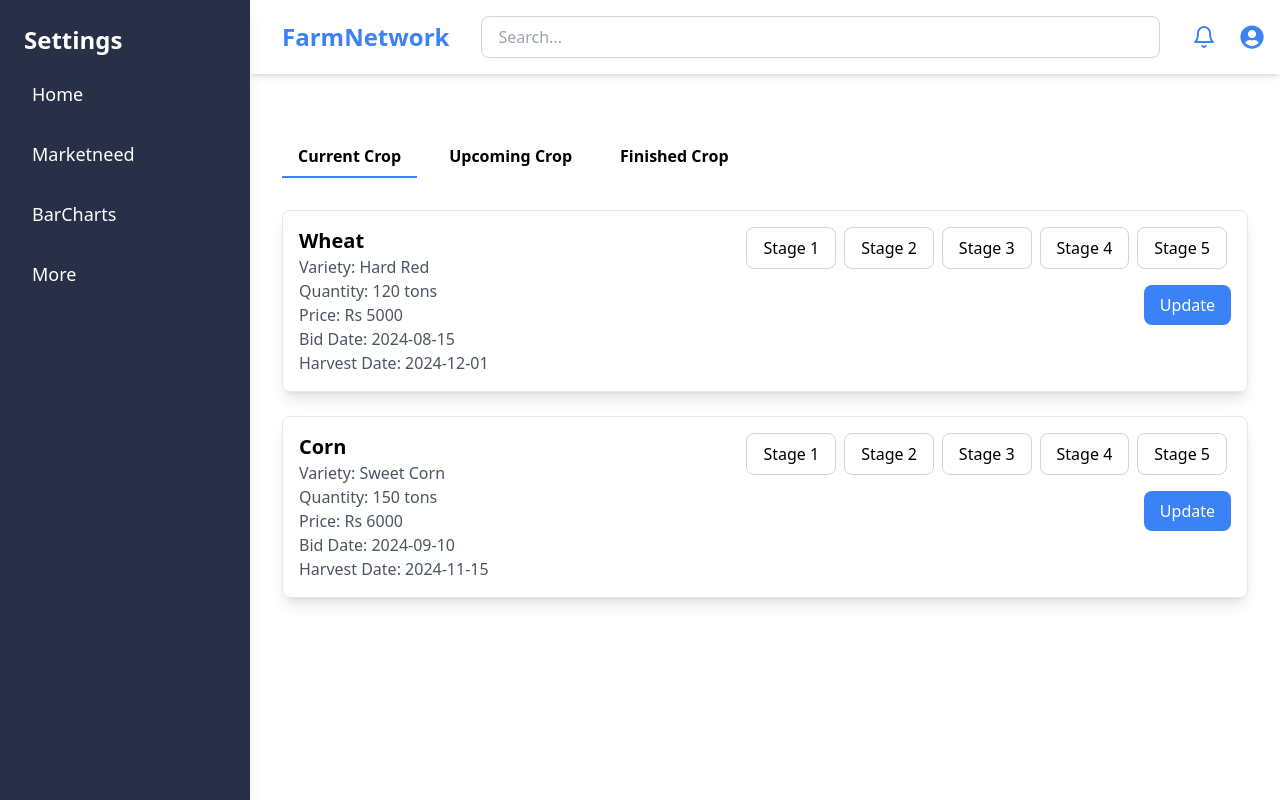
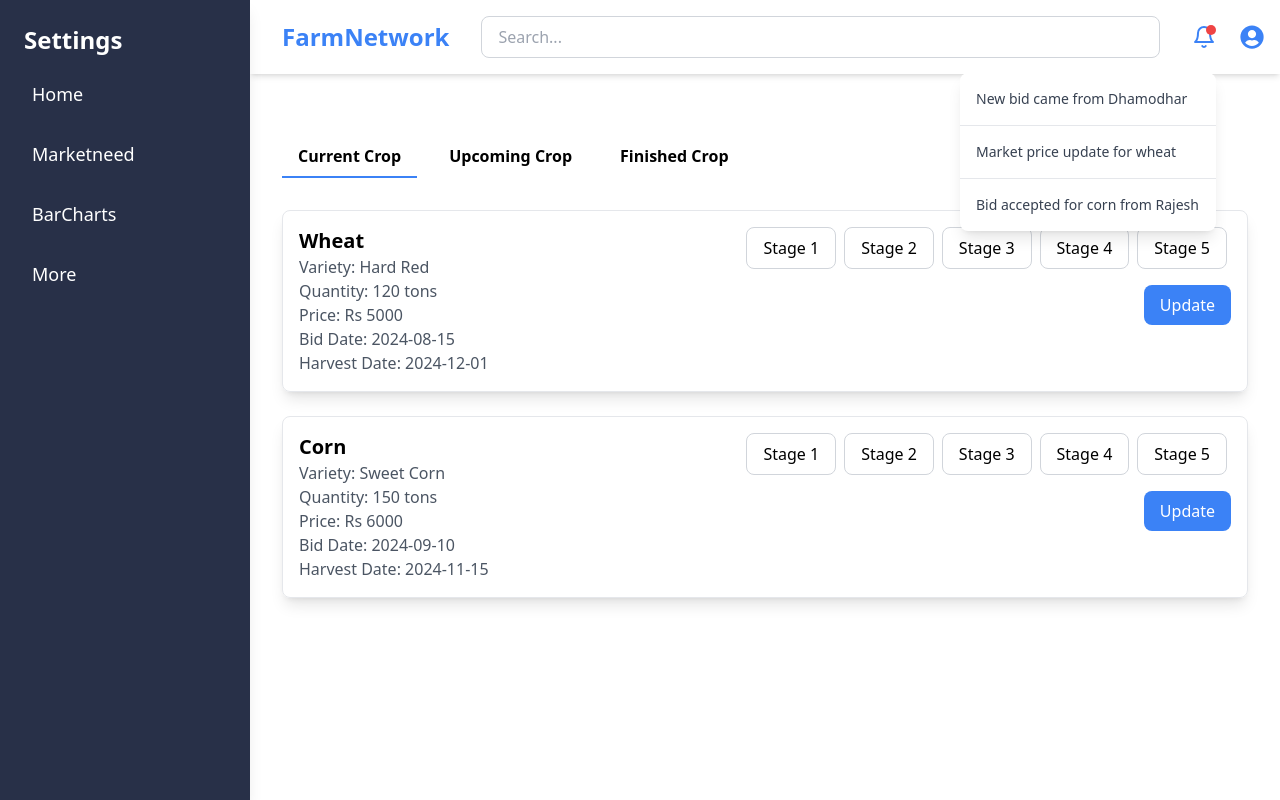
Before and after one commit to iamvbenz49/farm-network, a React (Create React App) app in the folder client/: page / in a window 1280 px wide. Both pictures are taken after a click on the icon 1204 px from the left and 37 px from the top of the page. Built offline with nearby package versions, Linux system fonts and the light colour scheme.

Commit message:
Added Notification fuctionality Added Login Page

```diff
--- a/client/src/App.js
+++ b/client/src/App.js
@@ -3,9 +3,12 @@ import HomePage from './Pages/Homepage';
 import Choose from './Pages/Choose';
 import WarHousePage from './Pages/WarHousePage';
 import FarmerPage from './Pages/FarmerPage';
+import LoginPage from './Pages/LoginPage';
 function App() {
   return (
-    <FarmerPage/>
+    <>
+     <FarmerPage></FarmerPage>
+    </>
   );
 }
 
--- a/client/src/Components/NavBar.jsx
+++ b/client/src/Components/NavBar.jsx
@@ -1,8 +1,19 @@
-import React from "react";
+import React, { useState } from "react";
 import { FiBell } from 'react-icons/fi';
 import { FaUserCircle } from 'react-icons/fa';
 
 function Navbar() {
+  const [notifications, setNotifications] = useState([
+    { id: 1, text: "New bid came from Dhamodhar" },
+    { id: 2, text: "Market price update for wheat" },
+    { id: 3, text: "Bid accepted for corn from Rajesh" },
+  ]);
+  const [showDropdown, setShowDropdown] = useState(false);
+
+  const handleNotificationClick = () => {
+    setShowDropdown(!showDropdown);
+  };
+
   return (
     <div className="flex">
       {/* Permanent Settings Section */}
@@ -51,8 +62,30 @@ function Navbar() {
             </div>
 
             {/* Right - Notification Icon and Profile */}
-            <div className="flex items-center space-x-6">
-              <FiBell className="text-2xl text-blue-500 cursor-pointer hover:text-blue-700" />
+            <div className="relative flex items-center space-x-6">
+              <div className="relative">
+                <FiBell
+                  className="text-2xl text-blue-500 cursor-pointer hover:text-blue-700"
+                  onClick={handleNotificationClick}
+                />
+                {notifications.length > 0 && (
+                  <span className="absolute top-0 right-0 block w-2.5 h-2.5 bg-red-500 rounded-full" />
+                )}
+                {showDropdown && (
+                  <div className="absolute top-12 right-0 w-64 bg-white shadow-lg rounded-lg z-30">
+                    <ul className="divide-y divide-gray-200">
+                      {notifications.map((notification) => (
+                        <li
+                          key={notification.id}
+                          className="p-4 text-sm text-gray-700 cursor-pointer hover:bg-gray-100"
+                        >
+                          {notification.text}
+                        </li>
+                      ))}
+                    </ul>
+                  </div>
+                )}
+              </div>
               <FaUserCircle className="text-2xl text-blue-500 cursor-pointer hover:text-blue-700" />
             </div>
           </div>
@@ -60,6 +93,7 @@ function Navbar() {
 
         {/* Content Section */}
         <div className="p-8 mt-10">
+          {/* Content goes here */}
         </div>
       </div>
     </div>
--- /dev/null
+++ b/client/src/Pages/LoginPage.jsx
@@ -0,0 +1,94 @@
+import React from "react";
+
+function LoginPage() {
+  // Inline CSS for the animations
+  const fadeSlideLeft = {
+    opacity: 0,
+    transform: 'translateX(-50px) scale(0.8) rotate(-10deg)',
+    animation: 'fadeInSlideLeft 1s ease-out forwards',
+  };
+
+  const bounceEffect = {
+    opacity: 0,
+    transform: 'translateY(-20px) rotate(10deg)',
+    animation: 'bounceIn 1s ease-out forwards',
+  };
+
+  // Keyframes for the animations
+  const keyframes = `
+    @keyframes fadeInSlideLeft {
+      to {
+        opacity: 1;
+        transform: translateX(0) scale(1) rotate(0deg);
+      }
+    }
+
+    @keyframes bounceIn {
+      0% {
+        opacity: 0;
+        transform: translateY(-20px) rotate(10deg);
+      }
+      50% {
+        opacity: 1;
+        transform: translateY(10px) rotate(-5deg);
+      }
+      100% {
+        opacity: 1;
+        transform: translateY(0) rotate(0deg);
+      }
+    }
+  `;
+
+  return (
+    <div className="h-screen flex">
+      {/* Left side with animation */}
+      <div className="w-1/2 flex items-center justify-start bg-[rgba(40,48,71,255)] text-white">
+        <div className="flex flex-col items-start ml-24">
+          <style>{keyframes}</style>
+          <h1 style={fadeSlideLeft} className="text-6xl font-bold font-sans mb-4">Farm</h1>
+          <h1 style={bounceEffect} className="text-6xl font-bold font-sans">NetWork</h1>
+        </div>
+      </div>
+
+      {/* Right side with Login Form */}
+      <div className="w-1/2 flex items-center justify-center bg-white">
+        <div className="w-full max-w-md">
+          <h2 className="text-3xl font-extrabold text-gray-800 mb-6 font-sans">
+            Welcome Back
+          </h2>
+          <p className="mb-4 text-sm text-gray-500 font-sans">Please login to your account</p>
+          <form>
+            <div className="mb-4">
+              <label className="block text-gray-700 text-sm font-bold mb-2 font-sans">
+                Email
+              </label>
+              <input
+                className="w-full p-3 border rounded-lg focus:outline-none focus:ring-2 focus:ring-blue-500 font-sans"
+                type="email"
+                placeholder="Enter your email"
+              />
+            </div>
+            <div className="mb-6">
+              <label className="block text-gray-700 text-sm font-bold mb-2 font-sans">
+                Password
+              </label>
+              <input
+                className="w-full p-3 border rounded-lg focus:outline-none focus:ring-2 focus:ring-blue-500 font-sans"
+                type="password"
+                placeholder="Enter your password"
+              />
+            </div>
+            <button
+              type="submit"
+              className="w-full bg-blue-600 text-white font-bold py-3 rounded-lg hover:bg-blue-700 focus:outline-none focus:ring-2 focus:ring-blue-600 font-sans"
+            >
+              Login
+            </button>
+          </form>
+        </div>
+      </div>
+    </div>
+  );
+}
+
+export default LoginPage;
```
